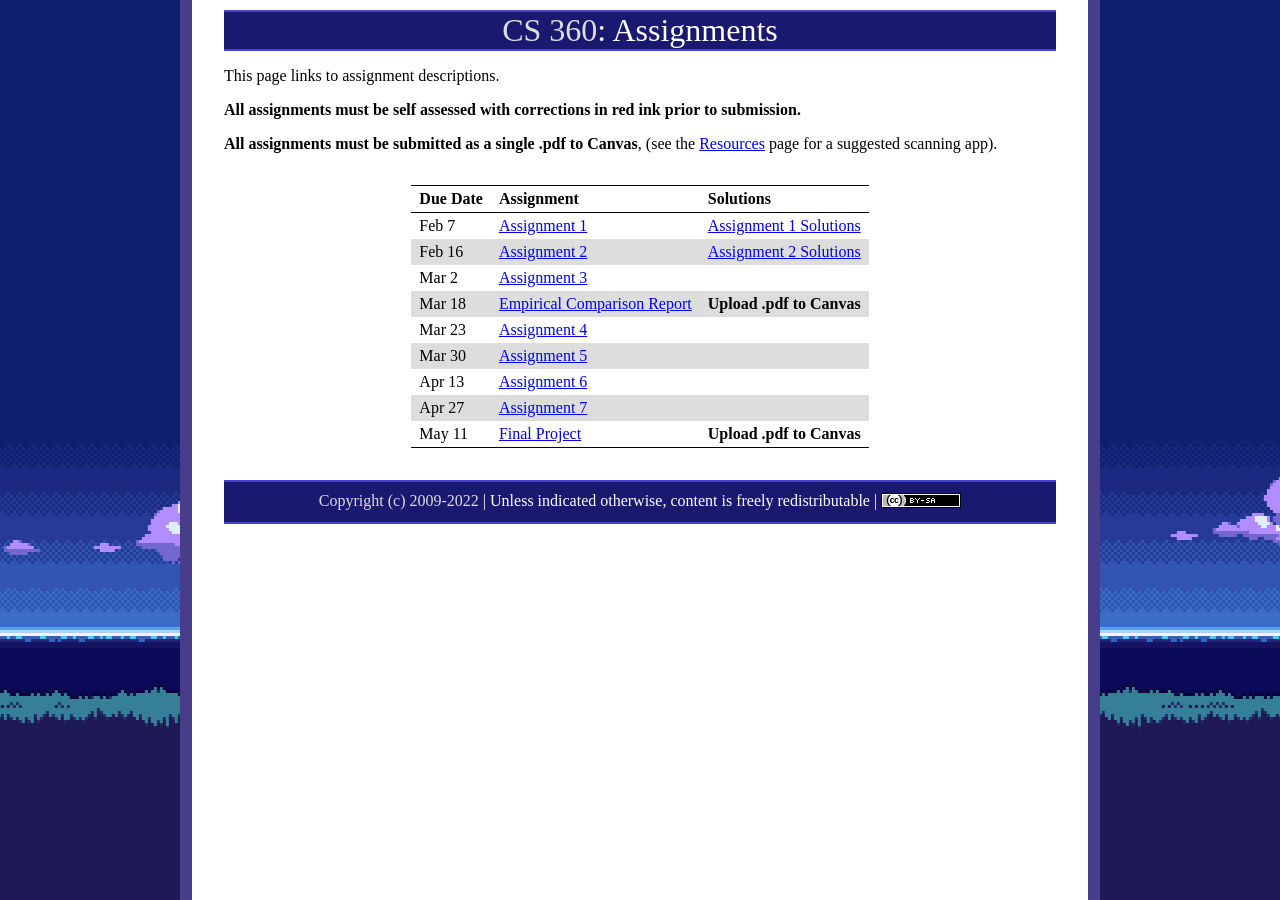
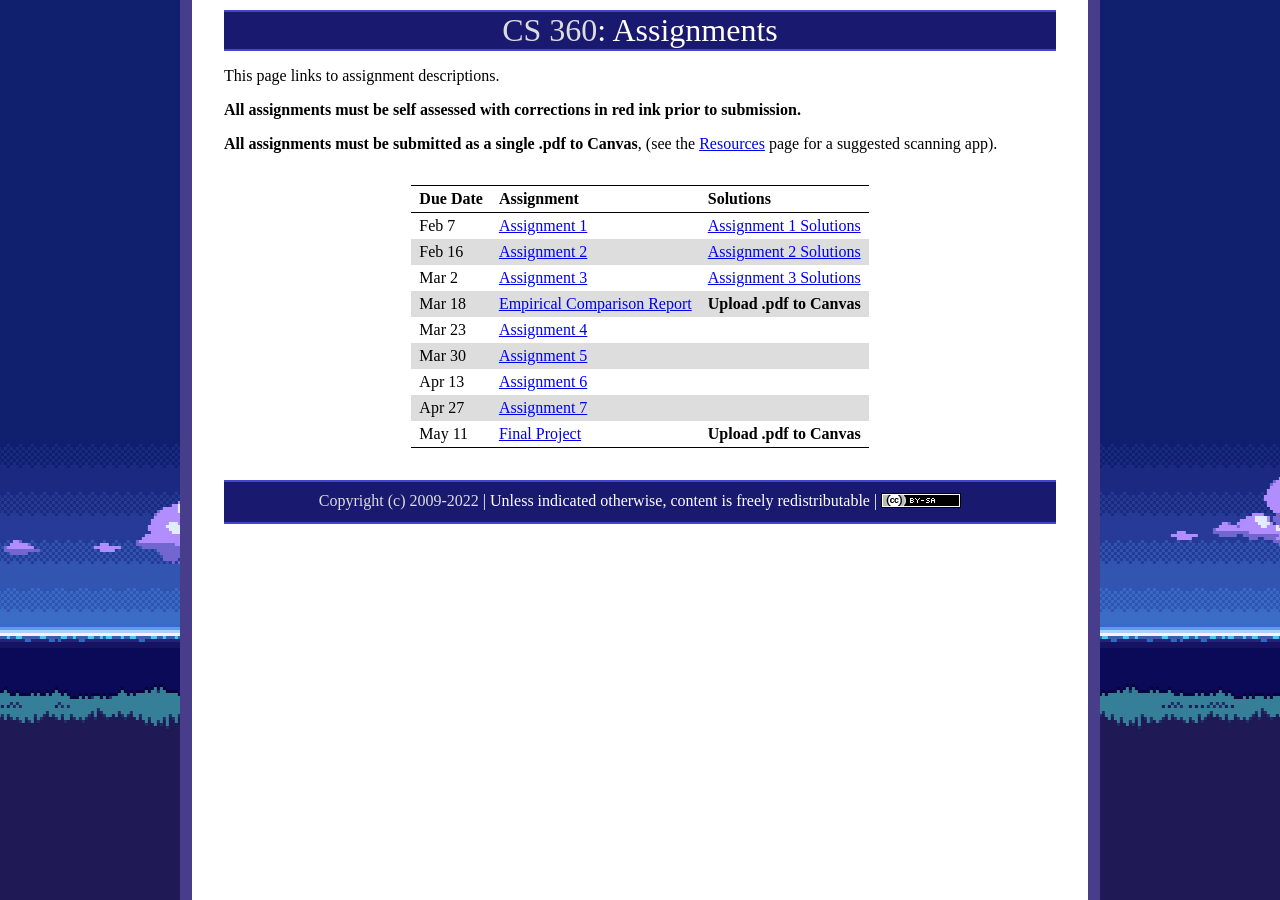
Before and after one commit to ycpcs/cs360-spring2022, a Jekyll site: the page built from assign/index.md, in a window 1280 px wide. Built offline with Jekyll 4.4.1, drawn with Linux system fonts in a browser that asks for light colours.

Commit message:
add assign03 sol
add assign03 sol

```diff
--- a/assign/index.md
+++ b/assign/index.md
@@ -13,7 +13,7 @@
 > -------- | -------------------------------------------------------- | ------------------------------------------------------- |
 > Feb 7    | [Assignment 1](../assign/assign01.html)                  | [Assignment 1 Solutions](../assign/sol/assign01sol.pdf) |
 > Feb 16   | [Assignment 2](../assign/assign02.html)                  | [Assignment 2 Solutions](../assign/sol/assign02sol.pdf) |
-> Mar 2   | [Assignment 3](../assign/assign03.html)                  |  |
+> Mar 2   | [Assignment 3](../assign/assign03.html)                   | [Assignment 3 Solutions](../assign/sol/assign03sol.pdf) |
 > Mar 18   | [Empirical Comparison Report](../assign/emp_comp.html)   | **Upload .pdf to Canvas** |
 > Mar 23   | [Assignment 4](../assign/assign04.html)                  |  |
 > Mar 30   | [Assignment 5](../assign/assign05.html)                  |  |
```
Also changed, not shown: 1 other file.
